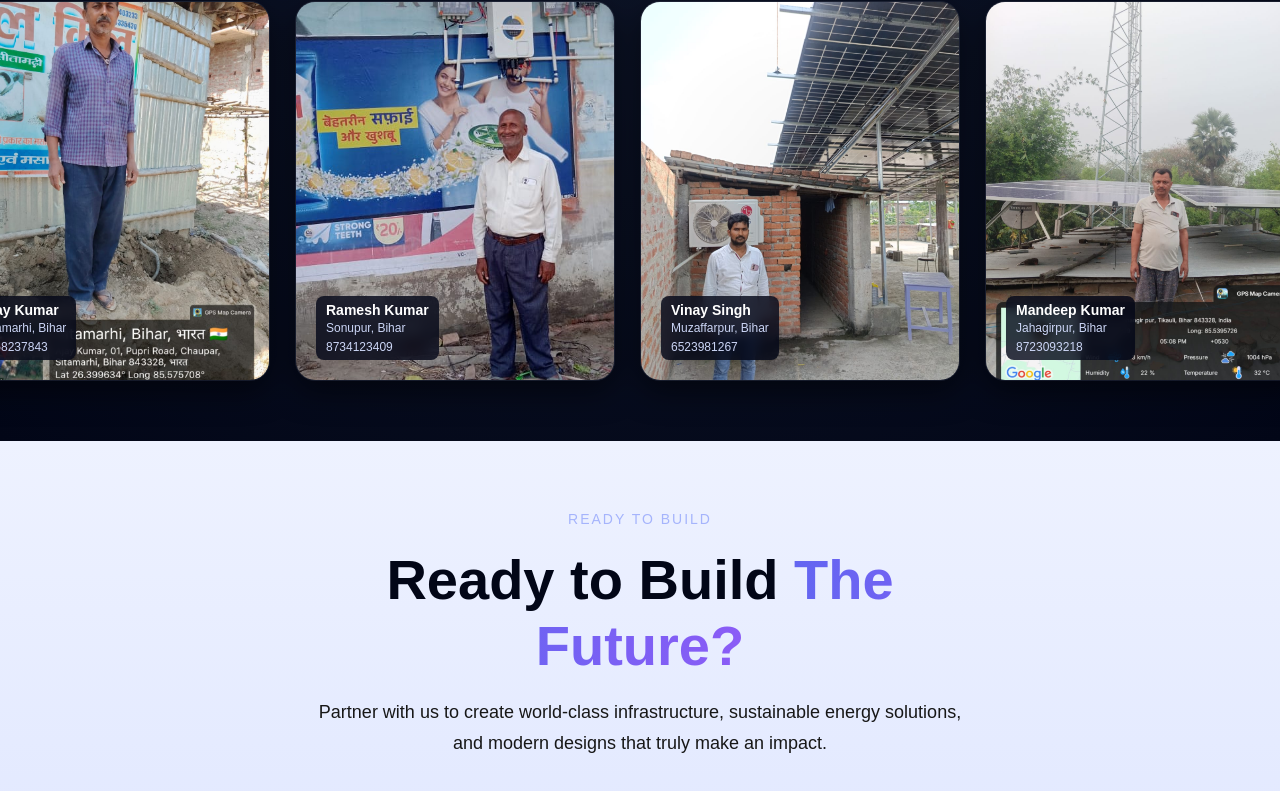
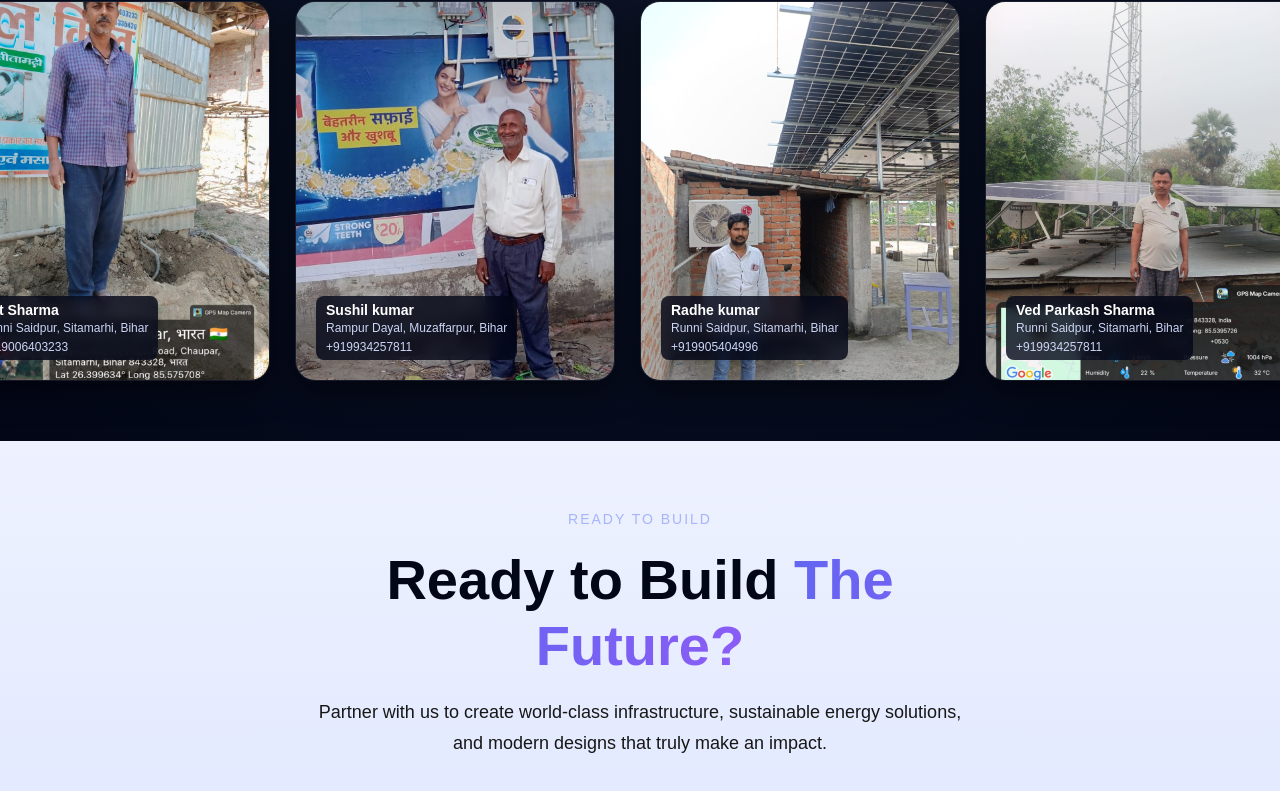
Before and after one commit to mdsartajalam-ai/corivis, a Next.js app: page / in a window 1280 px wide. Shown: the part 5428-6219 px from the top of the page. Built offline with nearby package versions, Linux system fonts and the light colour scheme.

Commit message:
some changes

```diff
--- a/src/data/home.ts
+++ b/src/data/home.ts
@@ -18,6 +18,7 @@ import cr4 from "@/assets/hero/hc3.jpeg";
 import hp1 from "@/assets/hero/hp1.jpeg";
 import hp2 from "@/assets/hero/hp2.jpeg";
 import hp3 from "@/assets/hero/hp3.jpeg";
+import hp4 from "@/assets/hero/hp4.jpeg";
 
 import BoltIcon from "@mui/icons-material/Bolt";
 import LanguageIcon from "@mui/icons-material/Language";
@@ -87,9 +88,9 @@ export const categories = [
 ];
 
 export const customers = [
-  { name: "Amit Sharma", location: "Samastipur, Bihar", phone: "3493289573", image: hp3 },
-  { name: "Ajay Kumar", location: "Sitamarhi, Bihar", phone: "4758237843", image: hp1 },
-  { name: "Ramesh Kumar", location: "Sonupur, Bihar", phone: "8734123409",  image: cr2 },
-  { name: "Vinay Singh", location: "Muzaffarpur, Bihar", phone: "6523981267", image: cr4 },
-  { name: "Mandeep Kumar", location: "Jahagirpur, Bihar", phone: "8723093218",  image: hp2 },
+  { name: "Bablu kumar", location: "Dalsinghsarai, Samastipur, Bihar", phone: "+919304653309", image: hp4 },
+  { name: "Ajit Sharma", location: "Runni Saidpur, Sitamarhi, Bihar", phone: "+919006403233", image: hp1 },
+  { name: "Sushil kumar", location: "Rampur Dayal, Muzaffarpur, Bihar", phone: "+919934257811",  image: cr2 },
+  { name: "Radhe kumar ", location: "Runni Saidpur, Sitamarhi, Bihar", phone: "+919905404996", image: cr4 },
+  { name: "Ved Parkash Sharma", location: "Runni Saidpur, Sitamarhi, Bihar", phone: "+919934257811",  image: hp2 },
 ];
```
Also changed, not shown: src/pages/projects/index.tsx (+4 -4 lines), src/assets/hero/hp4.jpeg (added).
